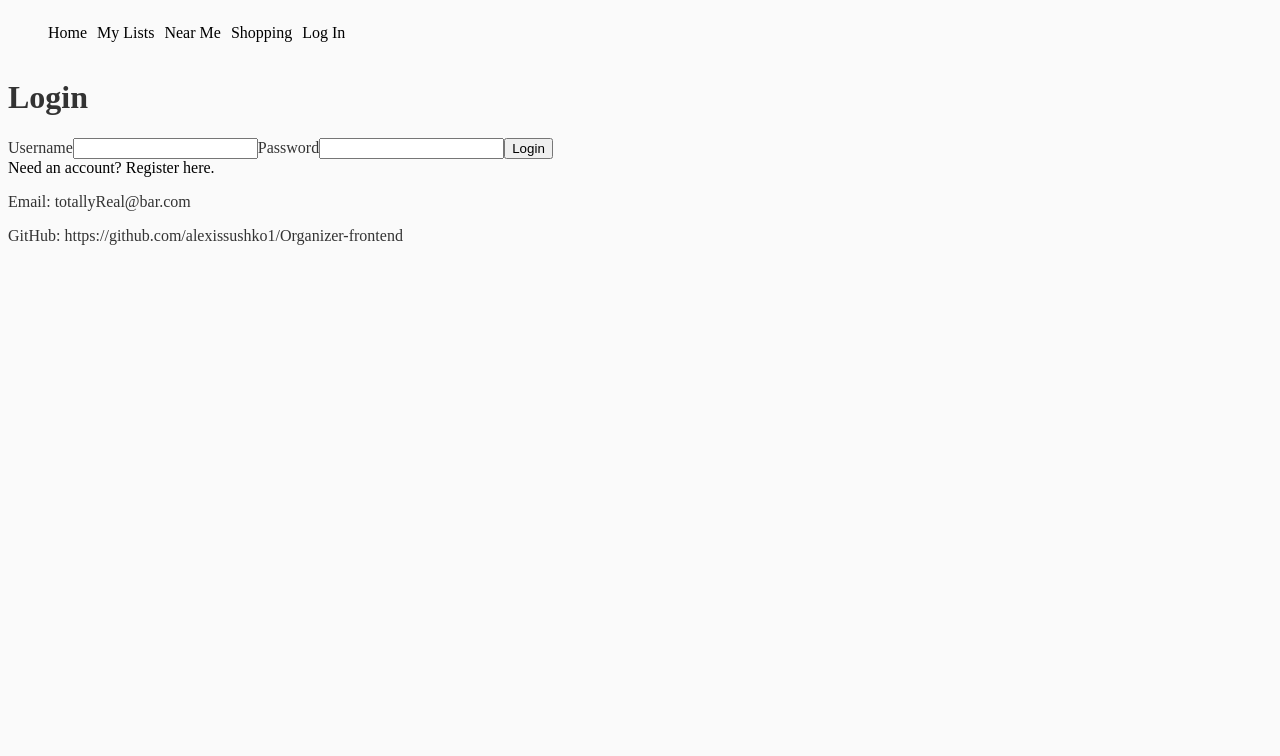
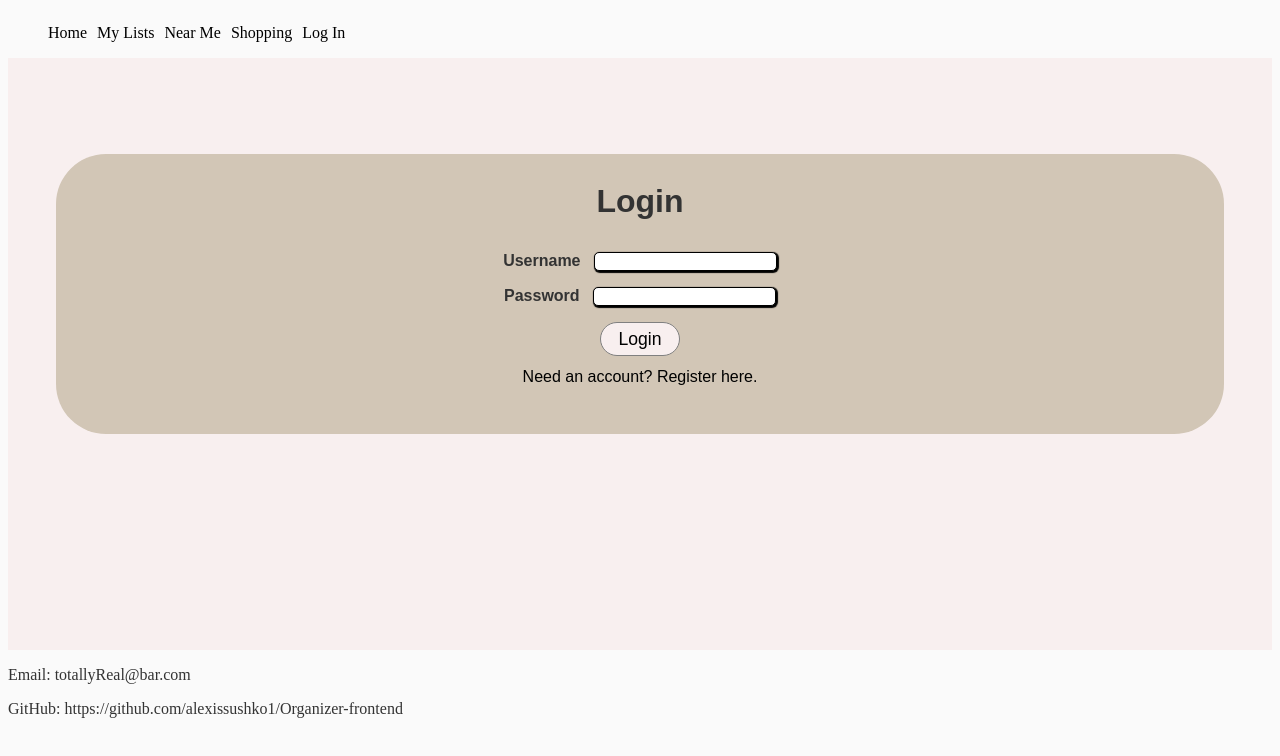
Before and after one commit to Davopotron/Organizer-frontend, a React (Vite) app: page /auth in a window 1280 px wide. Shown: the top 756 px of the page. Built offline with nearby package versions, Linux system fonts and the light colour scheme.

Commit message:
Add styling to auth form and updated so that input text boxes clear after adding a list

```diff
--- /dev/null
+++ b/src/css/auth.css
@@ -0,0 +1,78 @@
+.authContainer {
+  background-color: rgb(248, 239, 239);
+  height: 35em;
+  text-align: center;
+  font-family: Arial, Helvetica, sans-serif;
+  padding: 1em;
+}
+
+.usernameContainer {
+  display: block;
+  margin-bottom: 1em;
+  margin-top: 2em;
+}
+
+.usernameText {
+  margin-left: 1em;
+  border-radius: 5px;
+  border: 1px solid black;
+  box-shadow: 1px 1px 1px 1px;
+}
+
+.passwordContainer {
+  display: block;
+  margin-bottom: 1em;
+}
+
+.passwordText {
+  margin-left: 1em;
+  border-radius: 5px;
+  border: 1px solid black;
+  box-shadow: 1px 1px 1px 1px;
+}
+
+.auth {
+  background-color: #d2c6b6;
+  border-radius: 50px;
+  padding: 0.5em 0 3em 0;
+  margin: 5em 25em 0 25em;
+}
+
+@media (max-width: 600px) {
+  .auth {
+    margin: 5em 2em 0 2em;
+  }
+}
+
+@media (min-width: 601px) {
+  .auth {
+    margin: 5em 2em 0 2em;
+  }
+}
+
+.username {
+  font-weight: bold;
+}
+
+.password {
+  font-weight: bold;
+}
+
+.loginButton {
+  background-color: rgb(248, 239, 239);
+  border-radius: 1em;
+  border: 1px solid gray;
+  font-size: 1.1em;
+  margin-bottom: 0.7em;
+  padding: 0.3em 1em 0.3em 1em;
+  cursor: pointer;
+}
+
+.loginButton:hover {
+  box-shadow: 1px 1px 1px 1px;
+}
+
+.loginNote:hover {
+  text-decoration: underline;
+  font-weight: bold;
+}
--- a/src/features/auth/AuthForm.jsx
+++ b/src/features/auth/AuthForm.jsx
@@ -1,6 +1,7 @@
 import { useState } from "react";
 import { useLoginMutation, useRegisterMutation } from "./authSlice";
 import { useNavigate } from "react-router-dom";
+import "../../css/auth.css";
 
 /** AuthForm allows a user to either login or register for an account. */
 function AuthForm() {
@@ -23,7 +24,7 @@ function AuthForm() {
 
     const authMethod = isLogin ? login : register;
     const credentials = { username, password };
-    console.log(isLogin)
+    console.log(isLogin);
 
     try {
       await authMethod(credentials).unwrap();
@@ -35,32 +36,48 @@ function AuthForm() {
 
   return (
     <>
+      <div className="authContainer">
+        <div className="auth">
           <h1>{authAction}</h1>
           <form onSubmit={attemptAuth}>
-        <label>
+            <div className="usernameContainer">
+              <label className="username">
                 Username
                 <input
                   name="username"
                   value={username}
+                  className="usernameText"
                   onChange={(evt) => setUsername(evt.target.value)}
                 />
               </label>
-        <label>
+            </div>
+            <div className="passwordContainer">
+              <label className="password">
                 Password
                 <input
                   name="password"
                   type="password"
+                  className="passwordText"
                   value={password}
                   onChange={(evt) => setPassword(evt.target.value)}
                 />
               </label>
-        <button>{authAction}</button>
+            </div>
+            <button className="loginButton">{authAction}</button>
           </form>
-      <a href="#" onClick={() => setIsLogin(!isLogin)}>
+          <a
+            href="#"
+            className="loginNote"
+            onClick={() => setIsLogin(!isLogin)}
+          >
             {altCopy}
           </a>
           {isLogin && loginError && <p role="alert">{loginError.message}</p>}
-      {!isLogin && registerError && <p role="alert">{registerError.message}</p>}
+          {!isLogin && registerError && (
+            <p role="alert">{registerError.message}</p>
+          )}
+        </div>
+      </div>
     </>
   );
 }
--- a/src/features/myLists/AddMyListForm.jsx
+++ b/src/features/myLists/AddMyListForm.jsx
@@ -23,6 +23,8 @@ export default function AddListForm() {
     try {
       const response = await addList(listData).unwrap();
       console.log("List added:", response);
+      setName("");
+      setDescription("");
     } catch (e) {
       console.error("Failed to add list:", e);
     }
--- a/src/features/myLists/MyLists.jsx
+++ b/src/features/myLists/MyLists.jsx
@@ -32,6 +32,7 @@ export default function GetList() {
   if (!MyLists.length) {
     return <p>There are no lists.</p>;
   }
+
   const handleDelete = async (id) => {
     if (window.confirm("Are you sure you want to delete this list?")) {
       try {
@@ -48,14 +49,10 @@ export default function GetList() {
     setDropDownOpen(null);
   };
   const handleUpdate = async (id) => {
-    if (newName.trim()) {
-      await updateMyList({ id, name: newName });
+    if (newName.trim() || newDescription.trim()) {
+      await updateMyList({ id, name: newName, description: newDescription });
       setEditMode(null);
       setNewName("");
-    }
-    if (newDescription.trim()) {
-      await updateMyList({ id, description: newDescription });
-      setEditMode(null);
       setNewDescription("");
     }
   };
```
Lines whose indentation alone changed are shown as unchanged.
